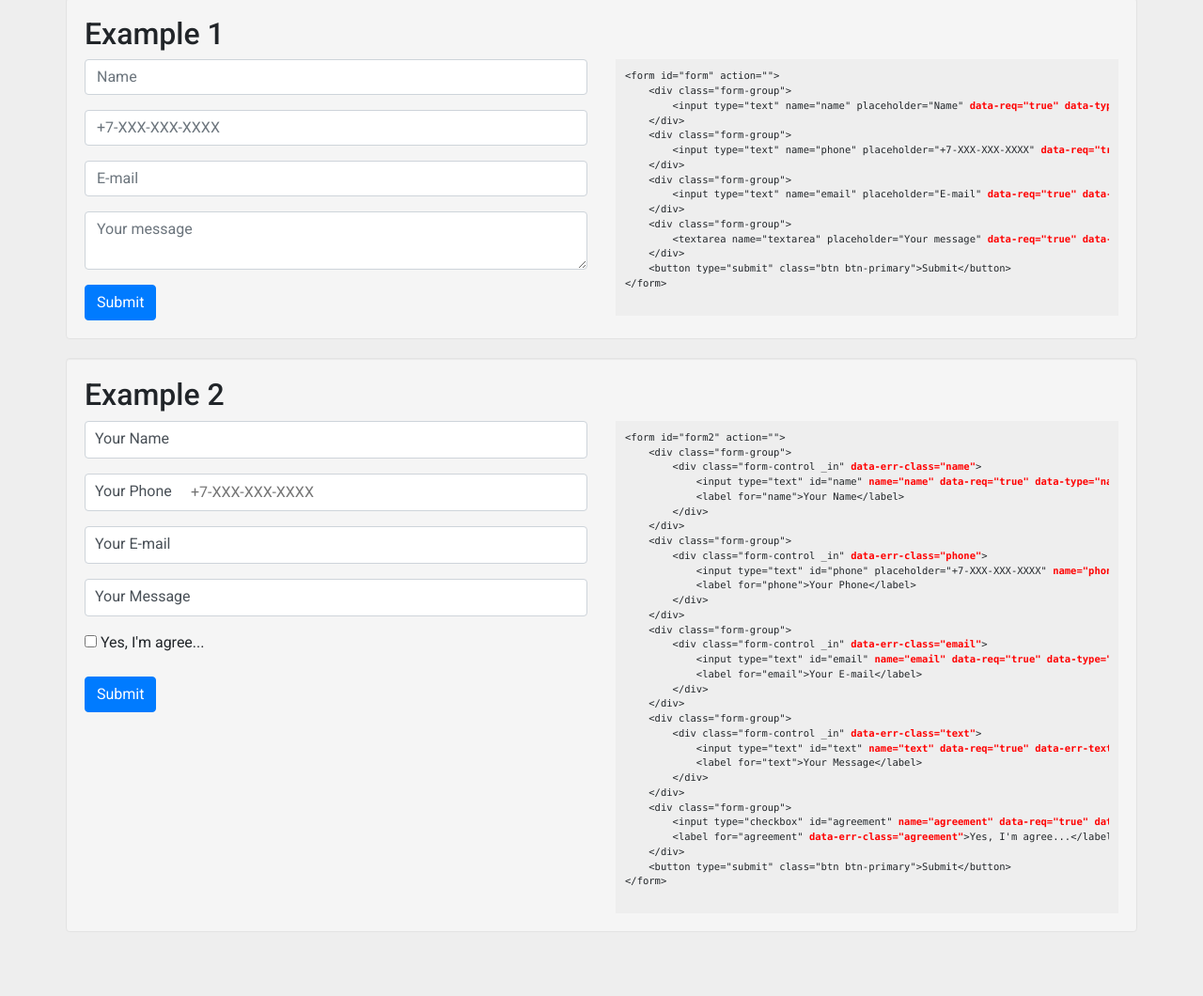
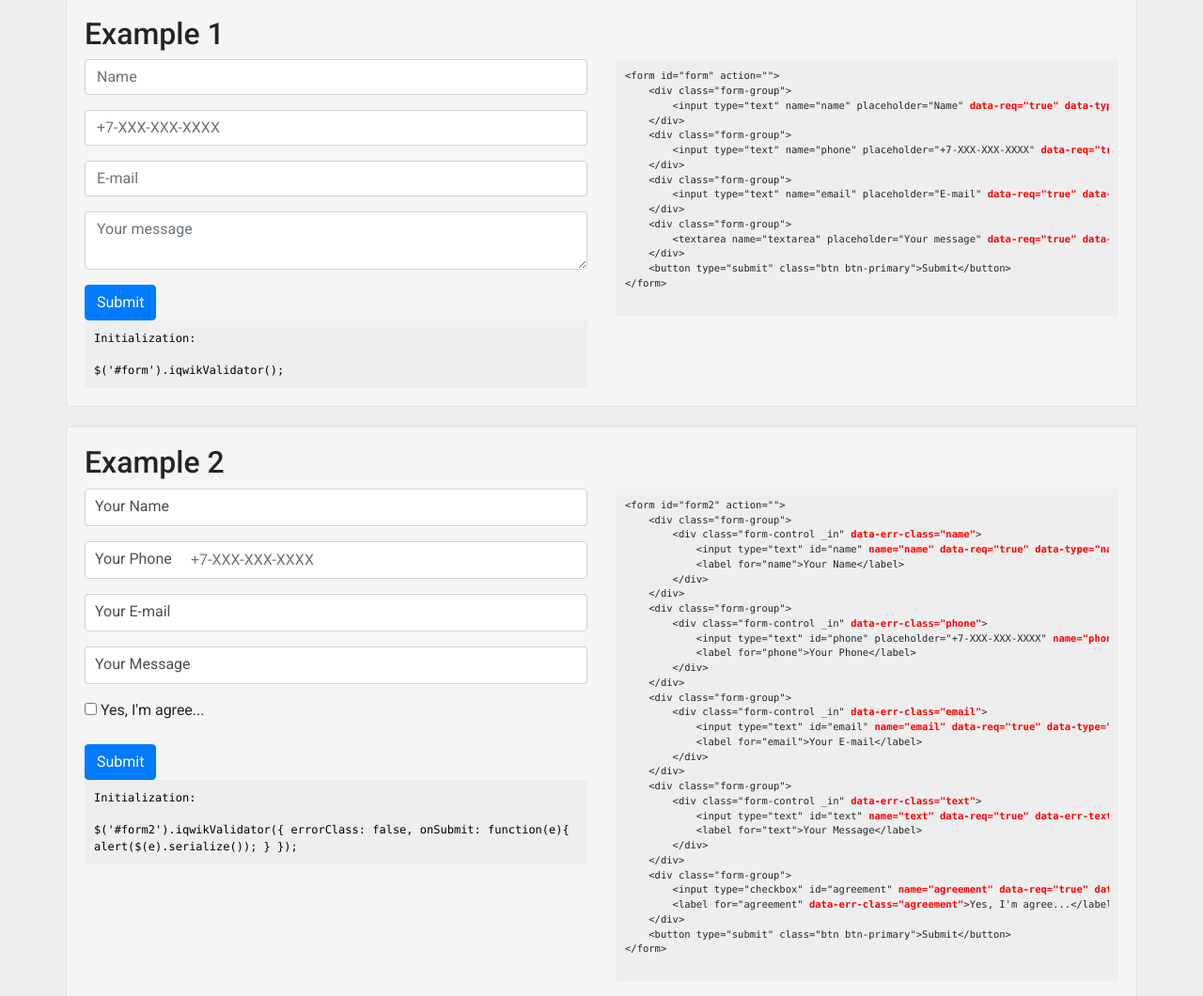
Before and after one commit to iqwik/iqwik-validator, a website: page index.html in a window 1280 px wide. Shown: the part 213-1273 px from the top of the page at 94% size. Before the commit the page ends 1225 px from the top, so only its background shows below. Drawn offline with nearby package versions, Linux system fonts and the light colour scheme.

Commit message:
new changes

```diff
--- a/index.html
+++ b/index.html
@@ -36,6 +36,10 @@
                 </div>
                 <button type="submit" class="btn btn-primary">Submit</button>
             </form>
+            <code>
+                <p>Initialization:</p>
+                $('#form').iqwikValidator();
+            </code>
         </div>
         <div class="col-lg-6">
 <code class="_width">
@@ -95,6 +99,15 @@
                 </div>
                 <button type="submit" class="btn btn-primary">Submit</button>
             </form>
+            <code>
+                <p>Initialization:</p>
+                $('#form2').iqwikValidator({
+                    errorClass: false,
+                    onSubmit: function(e){
+                        alert($(e).serialize());
+                    }
+                });
+            </code>
         </div>
         <div class="col-lg-6">
 <code class="_width">
@@ -154,10 +167,7 @@
         var $this = $(this);
         $this.removeClass('full--width');
     }
-    var sendForm = function(e){
-        var $this = $(e);
-        alert($this.serialize());
-    }
+    var sendForm = function(e){ alert($(e).serialize()); }
 </script>
 </body>
 </html>
```
